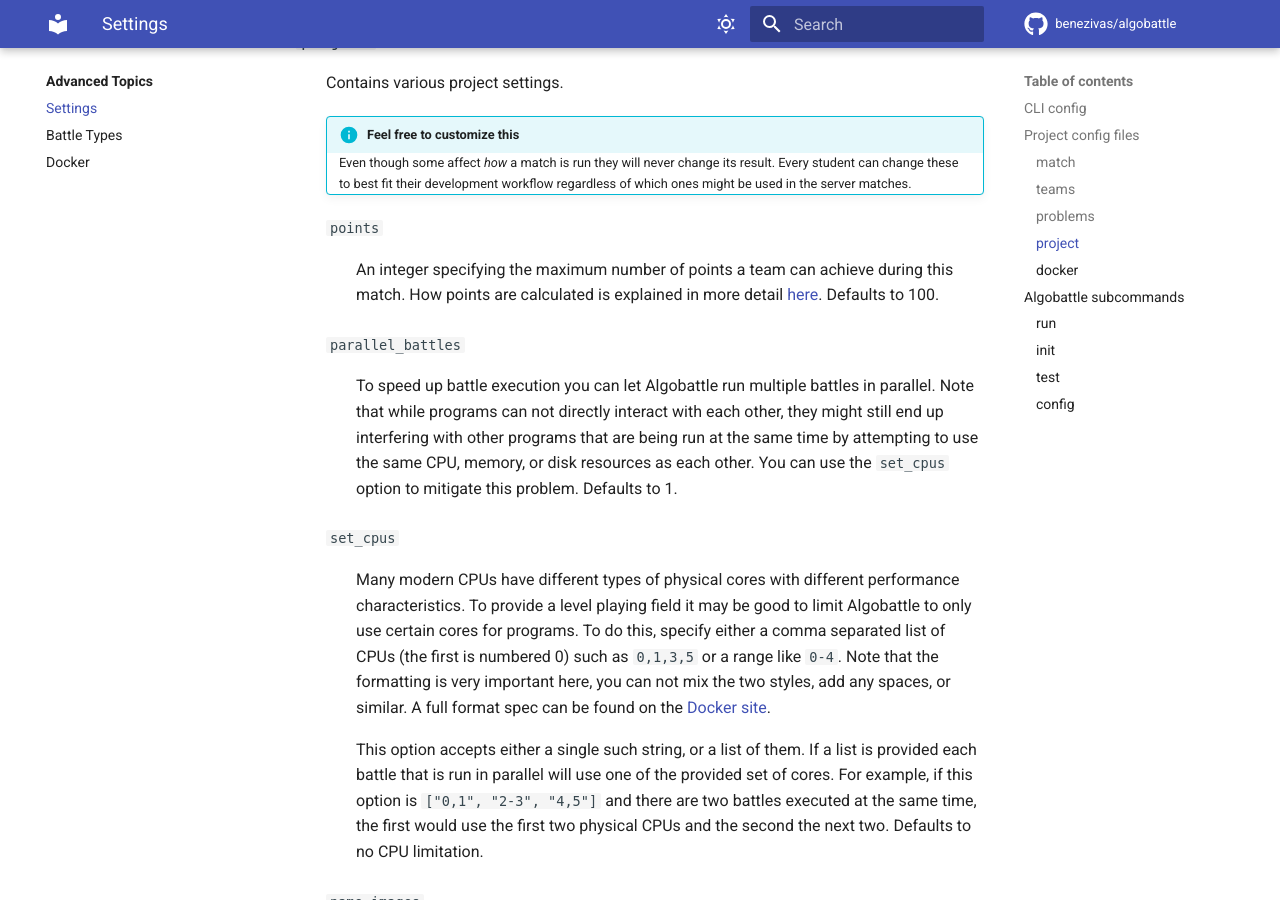
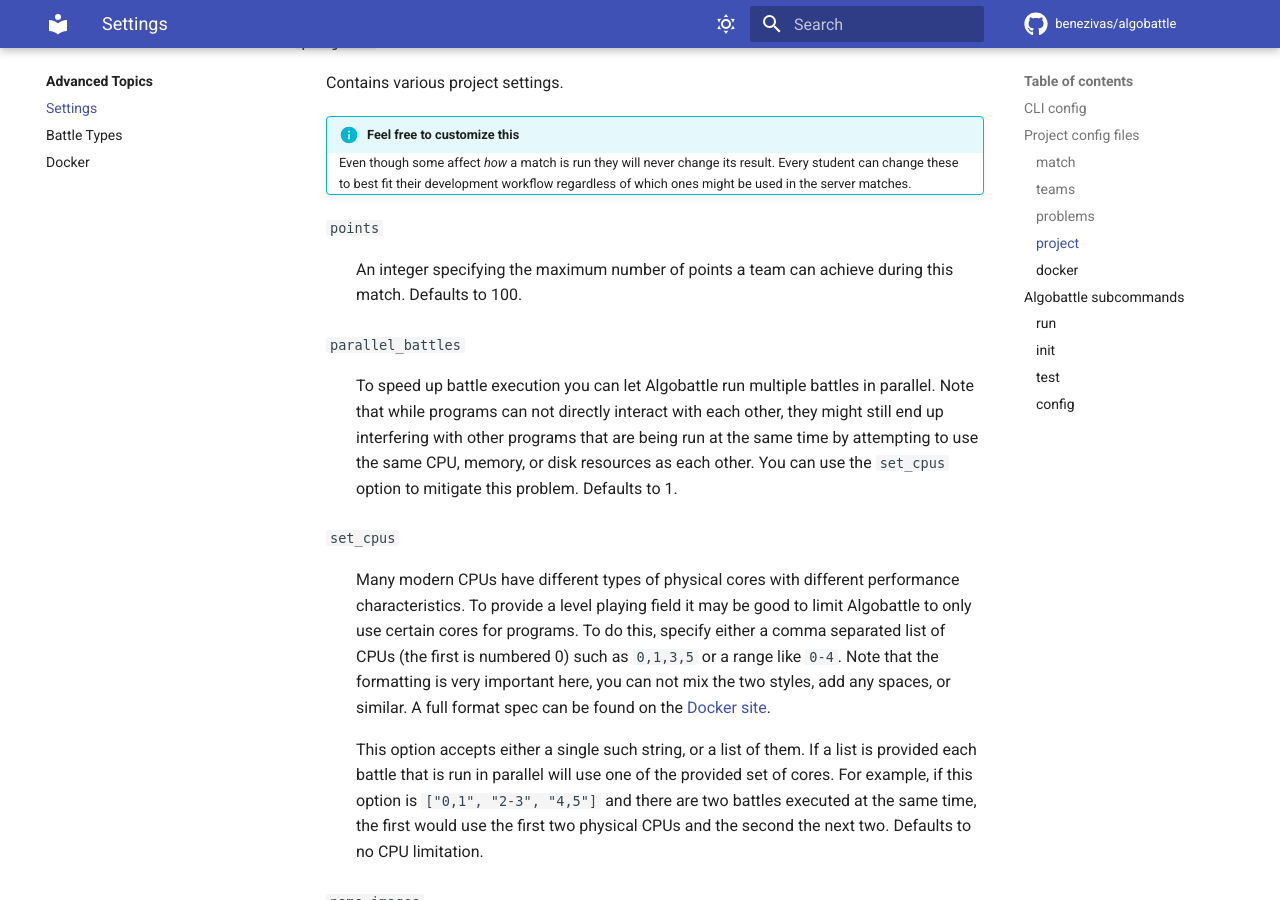
Before and after one commit to Benezivas/algobattle, an MkDocs documentation site: the page built from docs/advanced/config.md, in a window 1280 px wide and 900 px high, scrolled down 4083 px. Built offline with MkDocs 1.6.1 and Material for MkDocs 9.7.7, drawn with Linux system fonts in a browser that asks for light colours; some web fonts are replaced; comment, search, counter and statistics services are not loaded.

Commit message:
fix links

```diff
--- a/docs/advanced/config.md
+++ b/docs/advanced/config.md
@@ -138,8 +138,7 @@ structure with both keys being mandatory:
         best fit their development workflow regardless of which ones might be used in the server matches.
 
     `points`
-    : An integer specifying the maximum number of points a team can achieve during this match. How points are calculated
-    is explained in more detail [here](match.md#points-calculation). Defaults to 100.
+    : An integer specifying the maximum number of points a team can achieve during this match. Defaults to 100.
 
     `parallel_battles`
     : To speed up battle execution you can let Algobattle run multiple battles in parallel. Note that while programs can
```
Also changed, not shown: docs/tutorial/programs.md (+1 -1 lines).
